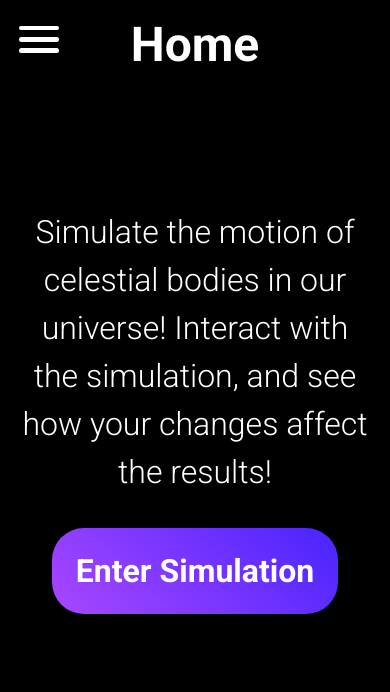
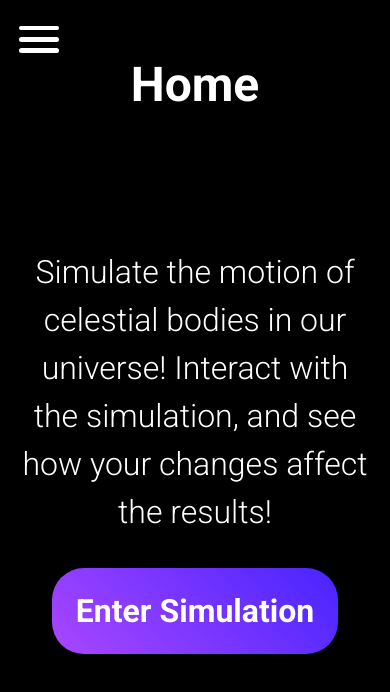
Before and after one commit to TeenageMutantCoder/n-body-sim, a React (Create React App) app: page / in a window 390 px wide. Shown: the top 692 px of the page. Built offline with nearby package versions, Linux system fonts and the light colour scheme.

Commit message:
Changed main margins

```diff
--- a/src/index.css
+++ b/src/index.css
@@ -1,16 +1,16 @@
 :root {
+  --accent-color: #4824ff;
   --main-color: #a947ff;
-  --accent-color: #4824ff;
+  --navigation-animation-time: 0.5s;
   --navigation-width: 20rem;
-  --navigation-animation-time: 0.5s;
 }
 
 * {
   box-sizing: border-box;
+  color: white;
+  font-family: 'Roboto', sans-serif;
   margin: 0;
   padding: 0;
-  color: white;
-  font-family: 'Roboto', sans-serif;
 }
 
 body {
@@ -19,15 +19,17 @@ body {
 }
 
 main {
+  height: 100%;
+  margin-bottom: 1rem;
+  margin-left: 6rem;
+  margin-right: 6rem;
+  margin-top: 3.5rem;
   min-height: 100%;
-  height: 100%;
-  margin: 0 6rem;
-  margin-bottom: 1rem;
 }
 
 h1, h2, h3 {
+  margin: 1.5rem 0;
   text-align: center;
-  margin: 1.5rem 0;
 }
 
 h1 {
@@ -38,8 +40,13 @@ h2 {
   font-size: 2rem;
 }
 
-@media (max-width: 768px) {
+h3 {
+  font-size: 1.3rem;
+}
+
+@media (max-width: 767px) {
   main {
-    margin: 0 5%;
+    margin-left: 5vw;
+    margin-right: 5vw;
   }
 }
```
